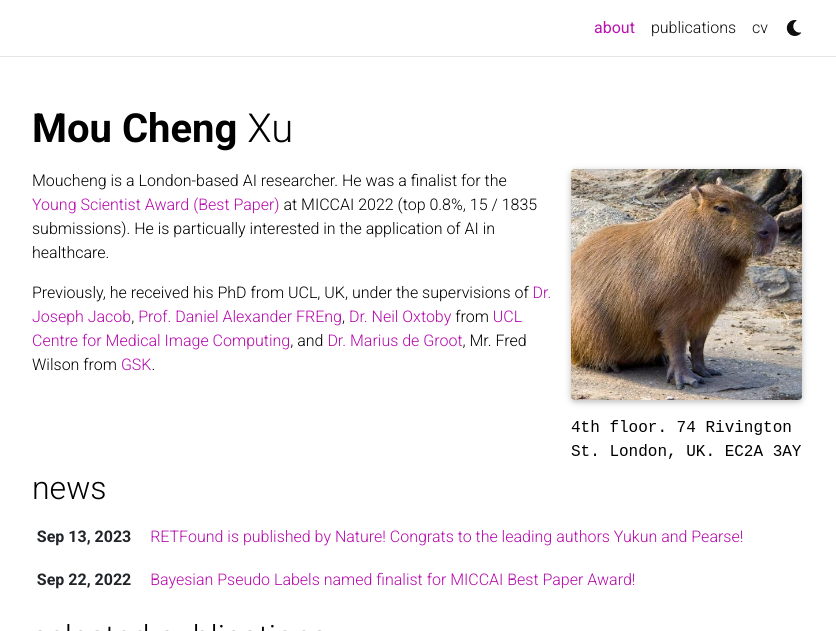
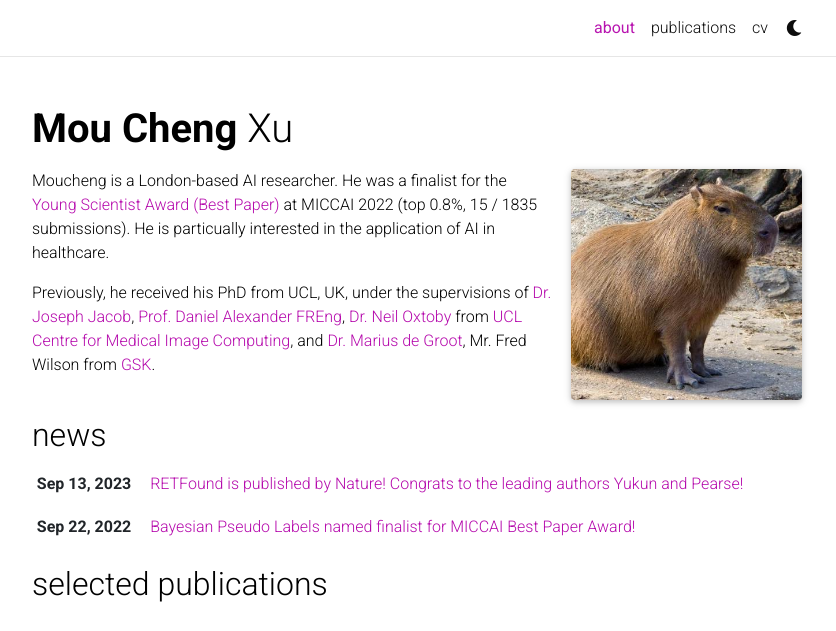
Before and after one commit to moucheng2017/moucheng2017.github.io, a Jekyll site: the page built from _pages/about.md, in a window 1280 px wide and 954 px high, cut to the strip 0-631 px from the top of the window. Shown: the whole strip, without its empty margins (223-1059 px from the left). Built offline with Jekyll 4.4.1, drawn with Linux system fonts in a browser that asks for light colours; comment, search, counter and statistics services are not loaded; a style sheet for code colours, icons or effects is not loaded.

Commit message:
Update about.md

```diff
--- a/_pages/about.md
+++ b/_pages/about.md
@@ -9,8 +9,8 @@ profile:
   align: right
   image: prof_pic.jpeg
   image_circular: false # crops the image to make it circular
-  address: >
-    <p>4th floor. 74 Rivington St. London, UK. EC2A 3AY </p>
+  <!-- address: >
+    <p>4th floor. 74 Rivington St. London, UK. EC2A 3AY </p> -->
 
 news: true  # includes a list of news items
 latest_posts: false  # includes a list of the newest posts
```
